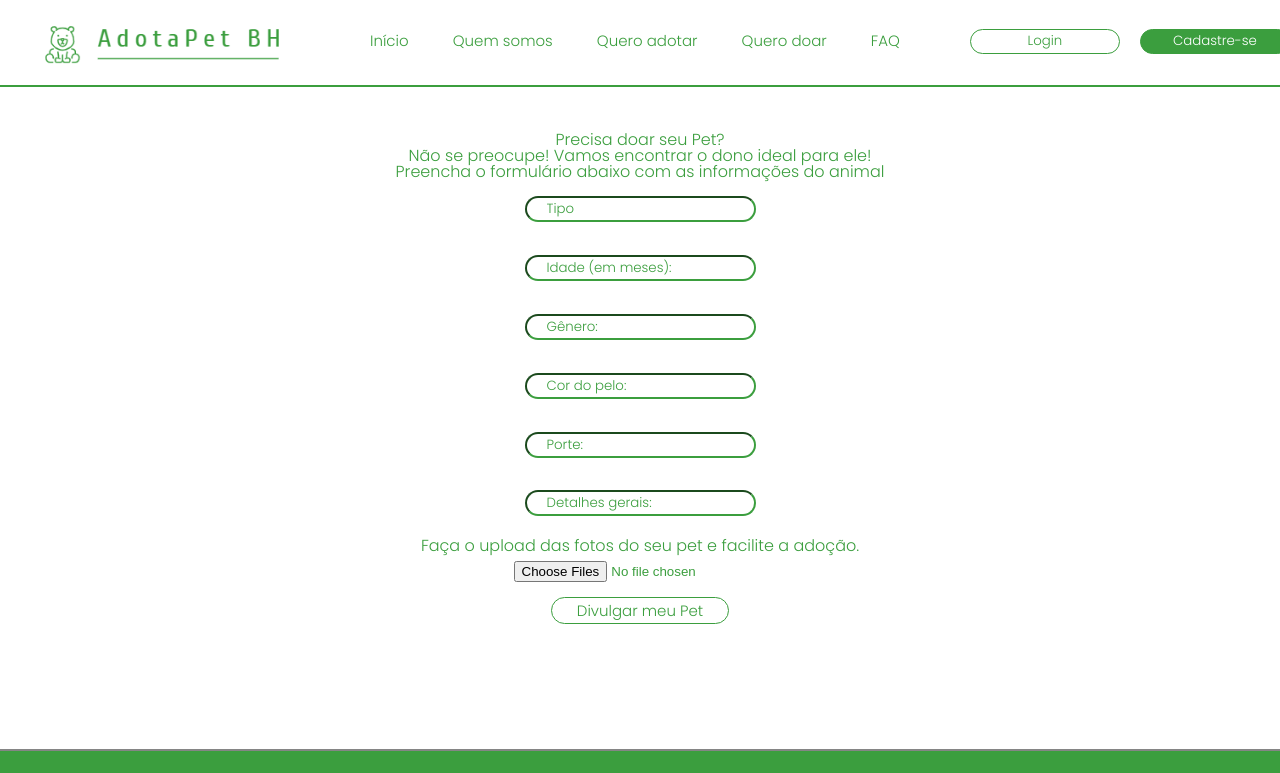
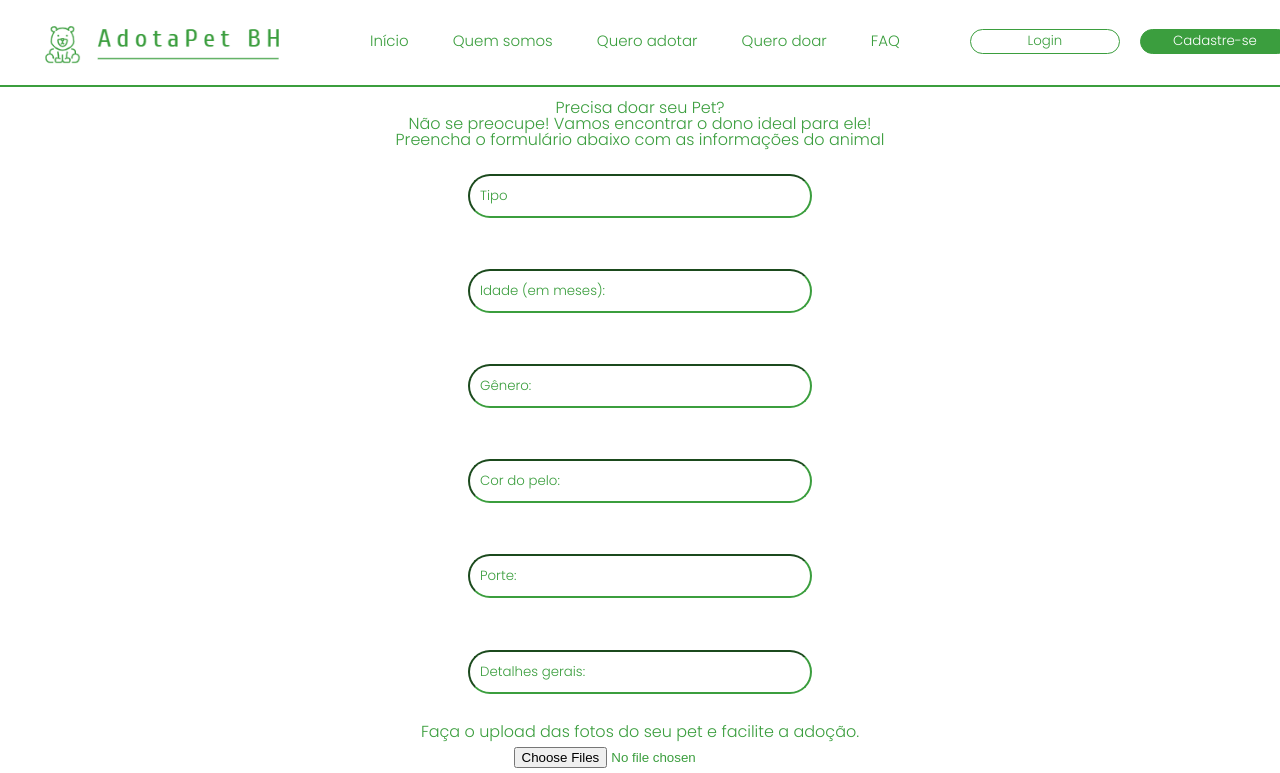
Before and after one commit to Guilherme-Ventura/AdotaPetBH-2.0, an Angular app: page /querodoar in a window 1280 px wide. Shown: the top 773 px of the page. Built offline with nearby package versions, Linux system fonts and the light colour scheme.

Commit message:
alteração de resposividade pags

```diff
--- a/src/app/componets/footer/footer.component.css
+++ b/src/app/componets/footer/footer.component.css
@@ -1,17 +1,3 @@
-/* .container-topicos {
-    border-top: 2px inset #3B9E3E;
-    display: flex;
-}
-.topicos-conteudo {
-    margin: auto;
-    color: #3B9E3E;
-    font-style: bold;
-    font-family: Poppins;
-    font-size: 14px;
-    border-top: 2px inset #d9d9d9;
-    padding-top: 28%;
-    text-align: center;
-} */
 
 .footer-contaienr {
     background-color: #3B9E3E;
@@ -19,10 +5,9 @@
     display: flex;
     text-align: center;
     position: relative ;
-    left: 0px;
-    bottom: 0px;
     width: 100%;
-    height: 200px;
+    height: 15%;
+    margin-top: 50px;
 }
 
 .conteudo {
@@ -40,8 +25,6 @@ h2{
 .direitos{
     background-color: #3B9E3E;
     display: flex;
-
-
 }
 
 .direitos .direitos-conteudo1{
@@ -53,17 +36,13 @@ h2{
     font-family: Poppins, sans-serif;
     font-size: 14px;
     font-weight: normal;
-
-
 }
 
 .direitos .direitos-conteudo2{
     text-align: center;
-
     text-decoration: none;
     color: #FFFFFF;
     font-family: Poppins, sans-serif;
     font-size: 14px;
     font-weight: normal;
-
 }
--- a/src/app/componets/header/header.component.css
+++ b/src/app/componets/header/header.component.css
@@ -3,8 +3,10 @@
     height: 65px;
     width: 100%;
     position: fixed;
+    top: 0px;
+    width: 100%;
+    z-index: 10;
     display: inline-block;
-    right: 0px;
     border-bottom: 2px solid #3B9E3E;
     padding:10px 0 10px 0;
     font-family: Poppins;
--- a/src/app/componets/pages/about/about.component.css
+++ b/src/app/componets/pages/about/about.component.css
@@ -1,27 +1,24 @@
 .about-container {
-    border-top: 2px inset #3B9E3E;
+    position: relative;
+    margin-top: 150px;
     background-color: #FFFFFF;
     text-align: center;
     font-size: 16px;
     color: #3B9E3E;
     font-style: bold;
     font-family: Poppins;
-    display: flex;
-    padding: 10px 20px 326px 20px;
 }
 
 .topico-conteudo-doacao {
     margin: 30px;
-    color: #3B9E3E !important;
+    font-size: 36px;
+    padding: 40px;
     font-style: bold;
     font-family: Poppins;
 }
-h1{
-    font-size: 36px;
-    padding: 40px;
-    font-weight: bold;
-}
-h2{
+
+.texto-quem-somos{
     font-size: 22px;
     padding: 40px;
+    margin-bottom: 261px;
 }
--- a/src/app/componets/pages/adopt/adopt.component.css
+++ b/src/app/componets/pages/adopt/adopt.component.css
@@ -1,102 +1,33 @@
-.input-form-doacao {
-    border-radius: 25px !important;
-    margin: 2% 16%;
+
+h1{
+    font-size: 350%;
+    padding: 10px;
+}
+.container-adoacao {
+    background-color: #FFFFFF;
+    text-align: center;
+    font-size: 12px;
+    color: #3B9E3E;
+    font-style: bold;
+    font-family: Poppins;
+    position: relative;
+    margin-top: 100px;
+}
+.caracteristicas{
+    margin-bottom: 35.9px;
+}
+.input-form-adocao {
+    border-radius: 25px;
+    margin: 1% 16%;
     background-color: #fff;
     border-color: #3B9E3E;
     font-family: Poppins;
-    width: 70%;
+    width: 25%;
+    padding: 10px;
 }
+
 ::placeholder {
     color:rgb(0, 0, 0);
     font-family: Poppins;
     font-weight: 500;
 }
-
-.topico-doacao {
-    background-color: #FFFFFF;
-    padding: 100px 0;
-    border-top: 2px inset #3B9E3E;
-    display: flexbox;
-    text-align: center;
-    font-size: 12px;
-}
-
-.topico-doacao .topico-conteudo-doacao {
-    margin: 30px;
-    color: #3B9E3E;
-    font-style: bold;
-    font-family: Poppins;
-}
-.input-form-adocao {
-    border-radius: 25px;
-    background-color: #fff;
-    border-color: #3B9E3E;
-    font-family: Poppins;
-    width: 16%;
-    background-image: url('/css/searchicon.png') !important;
-    /* background-position: 10px 10px; */
-    /* background-repeat: no-repeat; */
-}
-h1{
-    font-size: 400%;
-    padding: 30px;
-}
-
-/*Form Container*/
-/* #form-container{
-    padding: 60px;
-    text-align: center;
-}
-
-#form-container h2{
-    color: #888;
-    margin-bottom: 50px;
-    font-size: 30px;
-}
-
-#contact-form{
-    width: 500px;
-    margin-left: auto;
-    margin-right: auto;
-    text-align: left;
-}
-
-#contact-form input, #contact-form label, #contact-form textarea{
-    display: block;
-    padding: 10px;
-    border: 1px solid #eee;
-    width: 100%;
-    color: #aaa;
-}
-
-#contact-form label{
-    color: #999;
-    font-weight: bold;
-    border-bottom: none;
-}
-
-#contact-form input{
-    margin-bottom: 15px;
-}
-
-#contact-form input::placeholder, #contact-form textarea::placeholder{
-    color: #bbb;
-}
-
-#contact-form input[type="submit"] {
-    background-color: #00ad5e;
-    color: #fff;
-    font-size: 16px;
-    font-weight: bold;
-    cursor: pointer;
-    width: 300px;
-    margin: 30px auto;
-    border: 2px solid transparent;
-    transition: .5s;
-}
-
-#contact-form input[type="submit"]:hover {
-    border-color: #00ad5e;
-    color: #00ad5e;
-    background-color: #fff;
-} */
--- a/src/app/componets/pages/adopt/adopt.component.html
+++ b/src/app/componets/pages/adopt/adopt.component.html
@@ -1,11 +1,10 @@
 <app-header></app-header>
-<div class="topico-doacao">
-    <div class="topico-conteudo-doacao">
+<div class="container-adoacao">
     <i class=""></i>
     <h1>Encontre seu novo Pet</h1>
-            <div>
+    <div class="caracteristicas">
         <input placeholder="Tipo" class="input-form-adocao">
-                <input placeholder="Até Qual Idade (em meses)" class="input-form-adocao">
+        <input placeholder="Até qual idade (em meses)" class="input-form-adocao">
         <input placeholder="Gênero" class="input-form-adocao">
         <input placeholder="Cor do pelo" class="input-form-adocao">
         <input placeholder="Porte" class="input-form-adocao">
@@ -19,5 +18,4 @@
         <a class="button-cadastre-se" href="#">Ver mais...</a>
     </span>
 </div>
-</div>
 <app-footer></app-footer>
--- a/src/app/componets/pages/donate/donate.component.css
+++ b/src/app/componets/pages/donate/donate.component.css
@@ -1,34 +1,27 @@
+.topico-doacao {
+    background-color: #FFFFFF;
+    display: flex;
+    flex-wrap: wrap;
+    color: #3B9E3E;
+    font-family: Poppins;
+    text-align: center;
+    justify-content: center;
+    position: relative;
+    margin-top: 100px;
+}
 .input-form-doacao {
-    border-radius: 25px !important;
+    border-radius: 25px;
     margin: 2% 16%;
     background-color: #fff;
     border-color: #3B9E3E;
     font-family: Poppins;
     width: 25%;
-    padding-left: 20px;
-
+    padding: 10px;
 }
 ::placeholder {
     color:#3B9E3E;
     font-family: Poppins;
     font-weight: 500;
-}
-
-.topico-doacao {
-    background-color: #FFFFFF;
-    padding: 100px 200px;
-    border-top: 2px inset #3B9E3E;
-    display: flex;
-    flex-wrap: wrap;
-
-}
-
-.topico-doacao .topico-conteudo-doacao {
-    margin: 30px;
-    color: #3B9E3E !important;
-    font-family: Poppins;
-    display: inline-block;
-    text-align: center;
 }
 
 .input-imagem{
--- a/src/app/componets/pages/donate/donate.component.html
+++ b/src/app/componets/pages/donate/donate.component.html
@@ -19,14 +19,11 @@
 
         <div class="input-imagem">
             <p>Faça o upload das fotos do seu pet e facilite a adoção.</p>
-                    <input type="file" name="imagem" class="btn btn-success" multiple/>
+            <input type="file" name="imagem" class="btn btn-success" multiple />
         </div> <br>
         <span class="buttons">
             <a class="button-login" href="#">Divulgar meu Pet</a>
         </span>
-
-
-
     </div>
 </div>
 
--- a/src/app/componets/pages/faq/faq.component.css
+++ b/src/app/componets/pages/faq/faq.component.css
@@ -1,20 +1,17 @@
 .faq-container {
-    border-top: 2px inset #3B9E3E;
     background-color: #FFFFFF;
     text-align: center;
     font-size: 16px;
     color: #3B9E3E;
-    font-style: bold;
+
     font-family: Poppins;
-    display: flex;
-    padding: 10px 20px 0px 20px;
-    justify-content: center;
+    /* padding: 10px 20px 0px 20px; */
+    position: relative;
+    margin-top: 100px;
 }
 
 .questions {
     margin: 30px;
-    color: #3B9E3E !important;
-    font-style: bold;
     font-family: Poppins;
     text-align: center;
 }
--- a/src/app/componets/pages/home/home.component.css
+++ b/src/app/componets/pages/home/home.component.css
@@ -16,6 +16,8 @@
     font-style: bold;
     font-family: Poppins;
     display: flex;
+    position: relative;
+    margin-bottom: 64px;
     padding: 10px 20px 0px 20px;
 }
 
```
Lines whose indentation alone changed are shown as unchanged.
